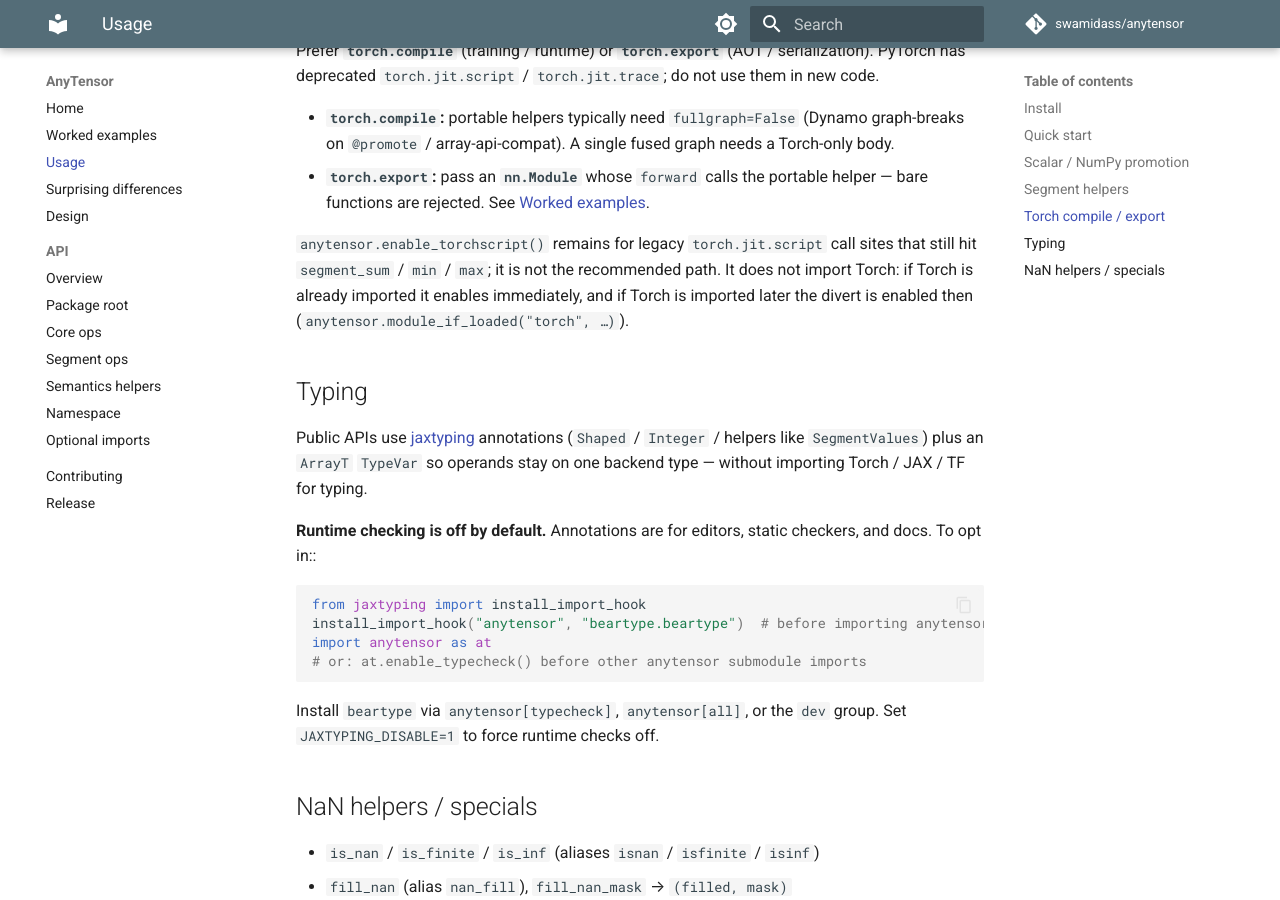
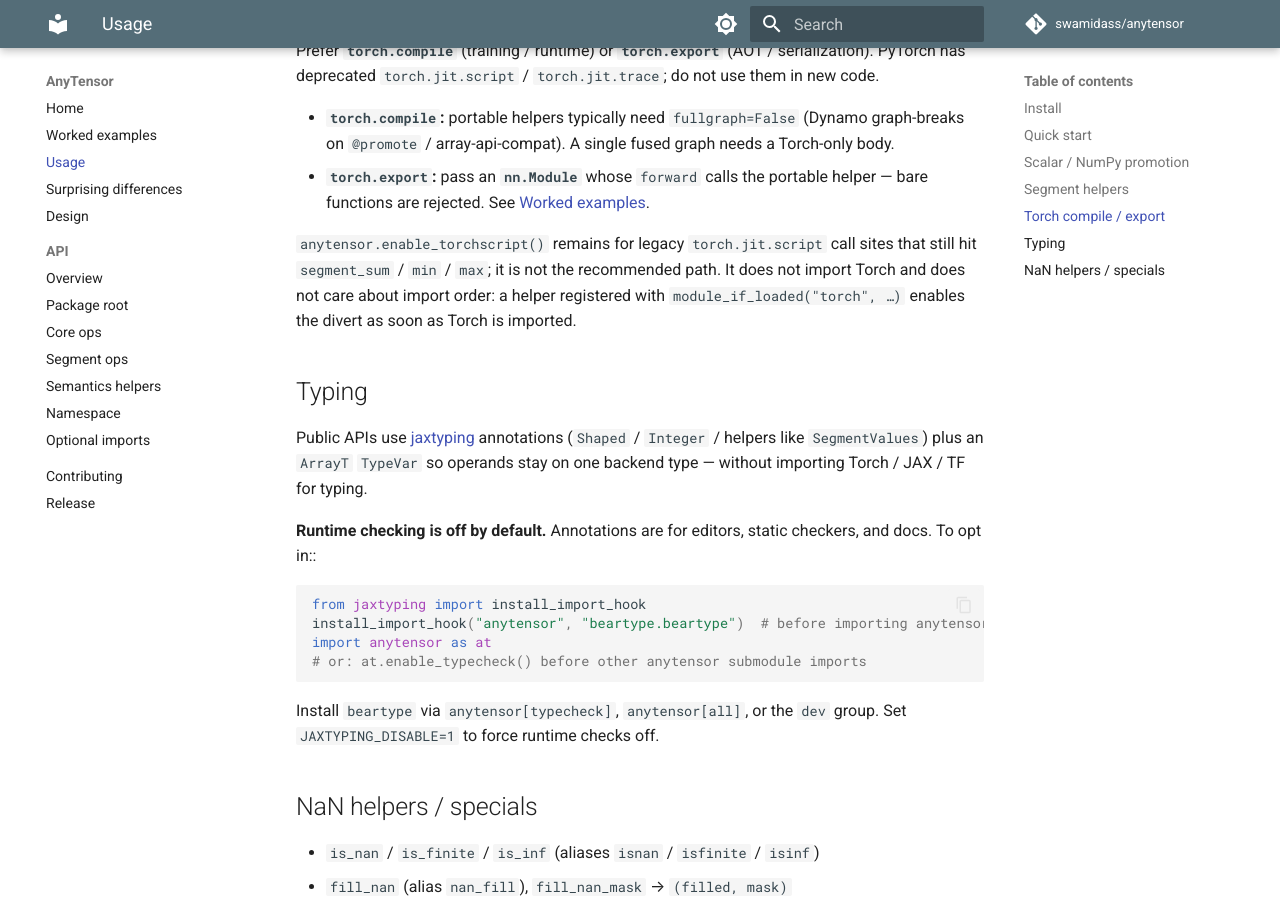
Before and after one commit to swamidass/anytensor, an MkDocs documentation site: the page built from docs/usage.md, in a window 1280 px wide and 900 px high, scrolled down 2334 px. Built offline with MkDocs 1.6.1 and Material for MkDocs 9.7.7, drawn with Linux system fonts in a browser that asks for light colours; comment, search, counter and statistics services are not loaded.

Commit message:
Register TorchScript divert via a module_if_loaded helper.
_enable_torchscript is the callback so import order does not matter.
enable_torchscript() stays () -> bool; TorchBackend no longer calls it.

Co-authored-by: swamidass <swamidass@users.noreply.github.com>

```diff
--- a/docs/usage.md
+++ b/docs/usage.md
@@ -104,9 +104,9 @@ do not use them in new code.
 
 `anytensor.enable_torchscript()` remains for legacy `torch.jit.script` call
 sites that still hit `segment_sum` / `min` / `max`; it is not the recommended
-path. It does not import Torch: if Torch is already imported it enables
-immediately, and if Torch is imported later the divert is enabled then
-(`anytensor.module_if_loaded("torch", …)`).
+path. It does not import Torch and does not care about import order: a helper
+registered with `module_if_loaded("torch", …)` enables the divert as soon as
+Torch is imported.
 
 ## Typing
 
```
Also changed, not shown: changelog.d/module_if_loaded.added.md (+1 -1 lines), docs/design.md (+3 -2 lines), 3 other files.
